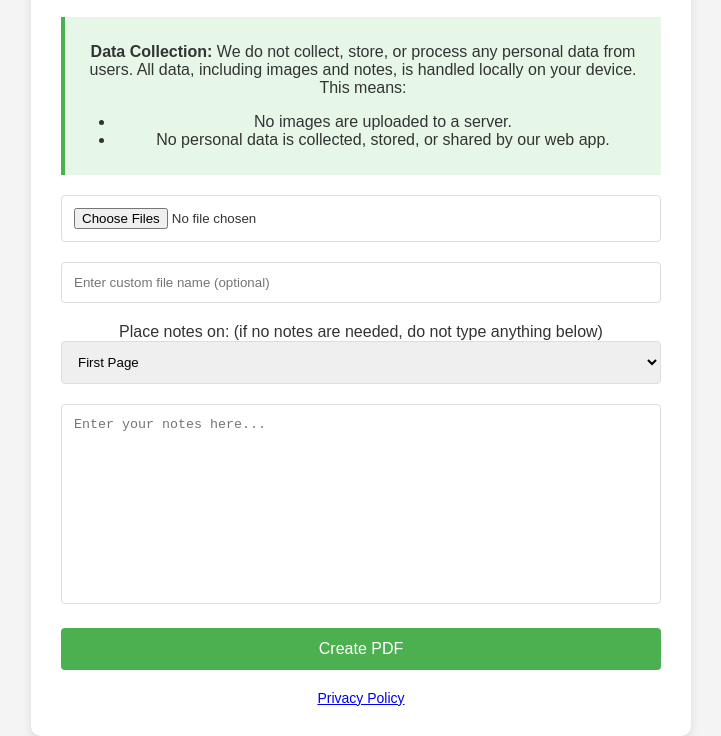
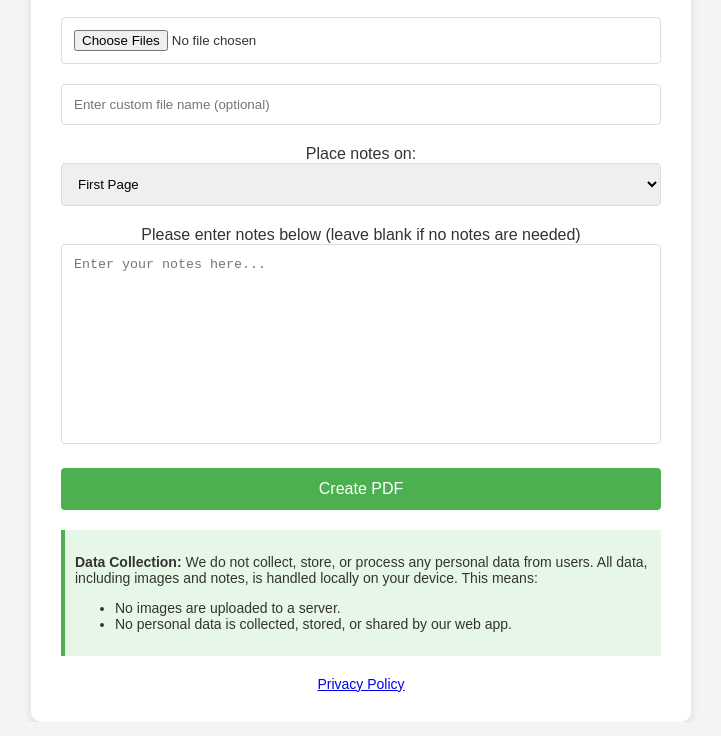
Before and after one commit to sdotpirate/PDF2, a plain HTML site: page index.html in a window 1280 px wide. Shown: the part 84-820 px from the top of the page, without its empty margins (279-1000 px from the left). Drawn offline with nearby package versions, Linux system fonts and the light colour scheme.

Commit message:
Update index.html

```diff
--- a/index.html
+++ b/index.html
@@ -82,7 +82,9 @@
             background-color: #e7f7e7;
             border-left: 4px solid #4CAF50;
             padding: 10px;
-            margin-bottom: 20px;
+            margin-top: 20px;
+            font-size: 14px;
+            text-align: left;
         }
         @media (max-width: 600px) {
             h1 {
@@ -98,20 +100,14 @@
 <body>
     <div class="container">
         <h1>Image to PDF Converter</h1>
-        <div class="data-highlight">
-            <p><strong>Data Collection:</strong> We do not collect, store, or process any personal data from users. All data, including images and notes, is handled locally on your device. This means:</p>
-            <ul>
-                <li>No images are uploaded to a server.</li>
-                <li>No personal data is collected, stored, or shared by our web app.</li>
-            </ul>
-        </div>
         <input type="file" id="fileInput" accept="image/*" multiple>
         <input type="text" id="fileNameInput" placeholder="Enter custom file name (optional)">
-        <label for="notesPosition">Place notes on: (if no notes are needed, do not type anything below)</label>
+        <label for="notesPosition">Place notes on:</label>
         <select id="notesPosition">
             <option value="first">First Page</option>
             <option value="last">Last Page</option>
         </select>
+        <label for="notes">Please enter notes below (leave blank if no notes are needed)</label>
         <textarea id="notes" placeholder="Enter your notes here..."></textarea>
         <button id="createPdfButton">Create PDF</button>
         <div class="adsense">
@@ -126,6 +122,13 @@
                 (adsbygoogle = window.adsbygoogle || []).push({});
             </script>
         </div>
+        <div class="data-highlight">
+            <p><strong>Data Collection:</strong> We do not collect, store, or process any personal data from users. All data, including images and notes, is handled locally on your device. This means:</p>
+            <ul>
+                <li>No images are uploaded to a server.</li>
+                <li>No personal data is collected, stored, or shared by our web app.</li>
+            </ul>
+        </div>
         <div class="privacy-link">
             <a href="privacy.html">Privacy Policy</a>
         </div>
```
